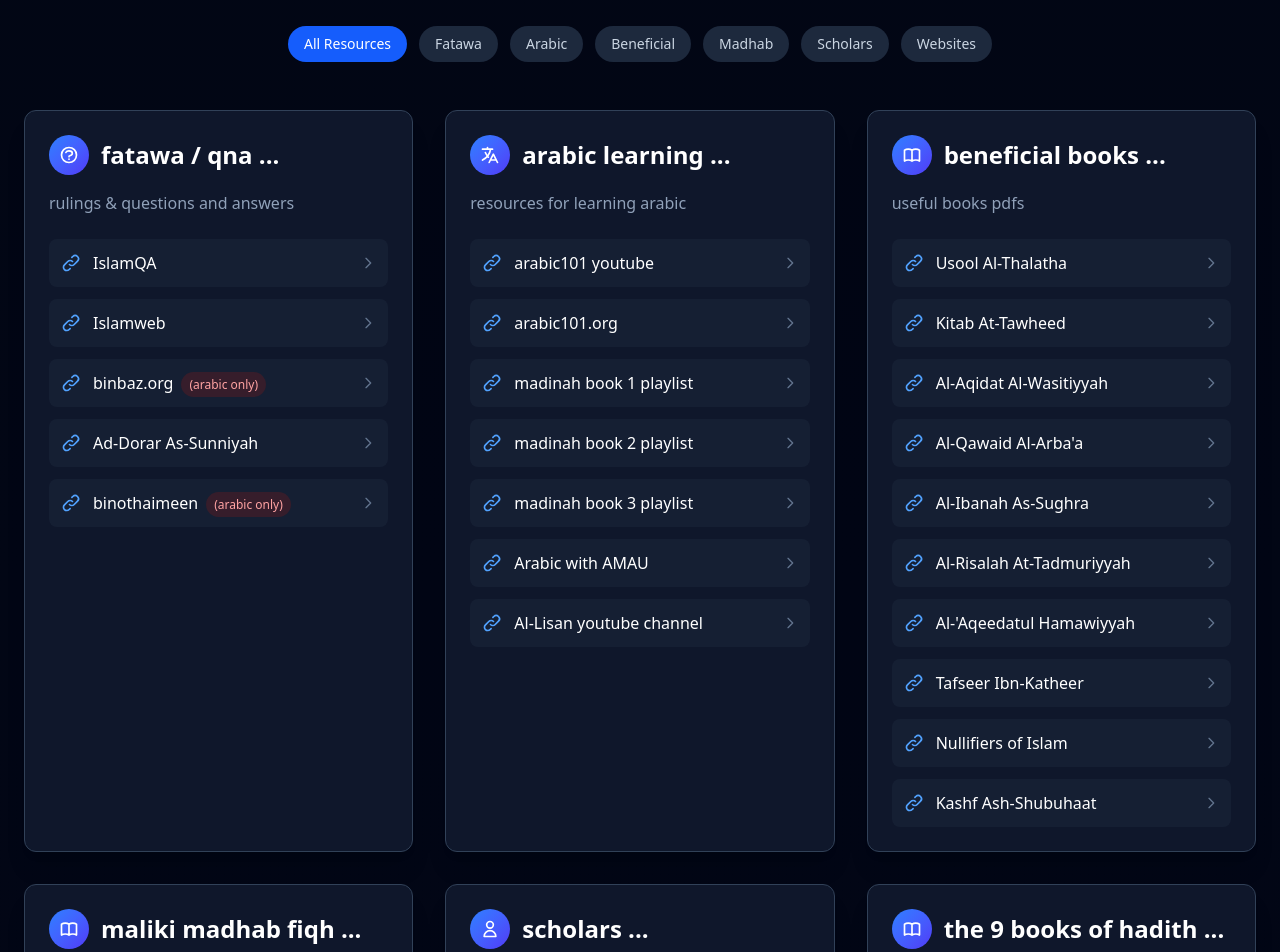
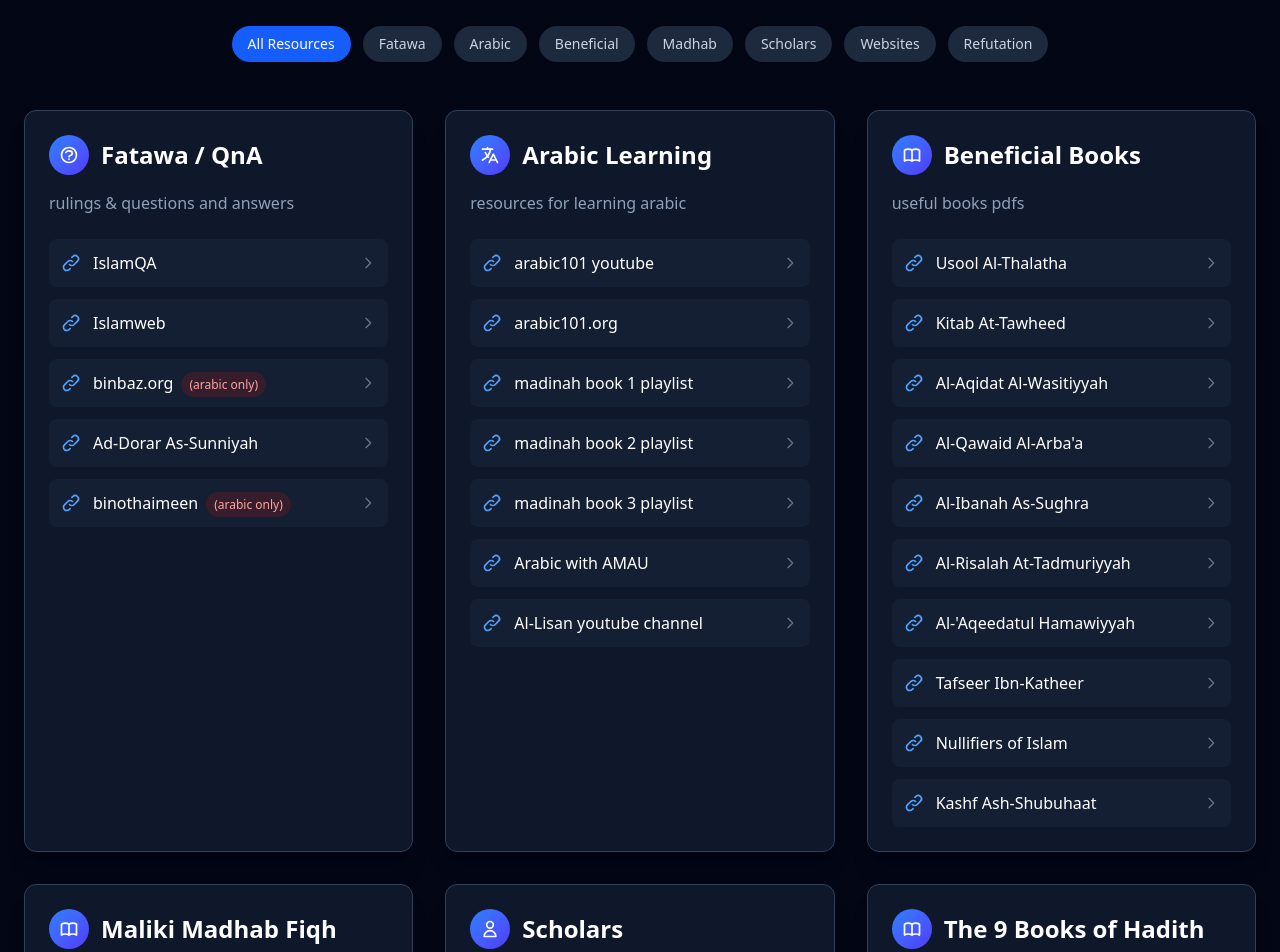
Before and after one commit to justifyman/muslimthread, a React (Vite) app: page / in a window 1280 px wide. Shown: the part 500-1452 px from the top of the page. Built offline with nearby package versions, Linux system fonts and the light colour scheme.

Commit message:
Update Threads.tsx

```diff
--- a/src/components/Threads.tsx
+++ b/src/components/Threads.tsx
@@ -2,6 +2,7 @@
 import { motion } from "framer-motion";
 import Hero from "./Hero";
 import Footer from "./Footer";
+import { link, sub, text } from "framer-motion/client";
 
 export default function Threads() {
   const [activeCategory, setActiveCategory] = useState<string | null>(null);
@@ -15,6 +16,7 @@
     "madhab",
     "scholars",
     "websites",
+    "refutation",
   ];
 
   const filteredSections = activeCategory
@@ -312,7 +314,7 @@
 // Data structure for sections
 const sections = [
   {
-    title: "fatawa / qna ...",
+    title: "Fatawa / QnA ",
     subtitle: "rulings & questions and answers",
     links: [
       { text: "IslamQA", url: "https://islamqa.info/" },
@@ -331,7 +333,7 @@
     ],
   },
   {
-    title: "arabic learning ...",
+    title: "Arabic Learning ",
     subtitle: "resources for learning arabic",
     links: [
       { text: "arabic101 youtube", url: "https://www.youtube.com/@Arabic101" },
@@ -359,7 +361,7 @@
     ],
   },
   {
-    title: "beneficial books ...",
+    title: "Beneficial Books ",
     subtitle: "useful books pdfs",
     links: [
       {
@@ -405,7 +407,7 @@
     ],
   },
   {
-    title: "maliki madhab fiqh ...",
+    title: "Maliki Madhab Fiqh ",
     subtitle: "links to books for learning maliki fiqh",
     links: [
       {
@@ -433,7 +435,7 @@
     ],
   },
   {
-    title: "scholars ...",
+    title: "Scholars ",
     subtitle: "trusted scholars to take from",
     links: [
       { text: "Abdusalaam Shuwayir" },
@@ -451,7 +453,7 @@
     ],
   },
   {
-    title: "the 9 books of hadith ...",
+    title: "The 9 Books of Hadith ",
     subtitle: "pdfs to the 9 books of hadith",
     links: [
       {
@@ -494,7 +496,7 @@
     ],
   },
   {
-    title: "shafii madhab fiqh ...",
+    title: "Shafii Madhab Fiqh ",
     subtitle: "links to books for learning shafii fiqh",
     links: [
       {
@@ -528,7 +530,7 @@
     ],
   },
   {
-    title: "beneficial websites ...",
+    title: "Beneficial Websites ",
     subtitle: "links to useful websites",
     links: [
       { text: "quran.com", url: "https://quran.com/" },
@@ -553,7 +555,7 @@
   },
 
   {
-    title: "non-scholars ...",
+    title: "Non-Scholars ",
     subtitle: "trusted non-scholars to take from",
     links: [
       {
@@ -581,7 +583,7 @@
     ],
   },
   {
-    title: "hanbali madhab fiqh ...",
+    title: "Hanbali Madhab Fiqh ",
     subtitle: "links to books for learning hanbali fiqh",
     links: [
       {
@@ -617,7 +619,7 @@
     ],
   },
   {
-    title: "hanafi madhab fiqh ...",
+    title: "Hanafi Madhab Fiqh ",
     subtitle: "links to books for learning hanafi fiqh",
     links: [
       {
@@ -634,4 +636,61 @@
       },
     ],
   },
+  {
+    title: "Refutation of Common Bid'ah",
+    subtitle: "refuting innovations that are widespread among the ummah today",
+    links: [
+      {
+        text: "ruling on bid'ah hasanah / good innovation",
+        url: "https://islamqa.info/en/answers/205/there-is-no-such-thing-as-bid146ah-hasanah-in-islam",
+      },
+      {
+        text: "mawlid / celebration of the Prophet ﷺ's birthday",
+        url: "https://islamqa.info/en/answers/249/celebrating-mawlid-al-nabi-muhammads-birthday-allowed",
+      },
+      {
+        text: "celebrating birthdays",
+        url: "https://islamqa.info/en/answers/1027/do-muslims-celebrate-birthdays",
+      },
+      {
+        text: "reciting intention for fasting out loud",
+        url: "https://islamqa.info/en/answers/37643/can-you-utter-intention-for-fasting-out-loud",
+      },
+      {
+        text: "saying “Sadaqa Allaah al-‘Azheem”",
+        url: "https://islamqa.info/en/answers/10119/saying-sadaqa-allaah-al-azeem",
+      },
+      {
+        text: "kissing the quran and swaying whilst reciting",
+        url: "https://islamqa.info/en/answers/2260/kissing-the-mus-haf-kissing-ones-fingers-and-swaying-whilst-reciting-quran",
+      },
+    ],
+  },
+  {
+    title: "Refutation of Widespread Haram",
+    subtitle: "refuting haram that are widespread among the ummah today",
+    links: [
+      {
+        text: "ruling on music",
+        url: "https://islamqa.info/en/answers/5000/is-music-haram",
+      },
+      {
+        text: "freemixing with the opposite gender",
+        url: "https://islamqa.info/en/answers/1200/evidence-prohibiting-of-mixing-of-men-and-women",
+      },
+      {
+        text: "ruling on drawing living beings",
+        url: "https://islamqa.info/en/answers/39806/ruling-on-drawing-animate-beings",
+      },
+      {
+        text: "ruling on boxing",
+        url: "https://islamqa.info/en/answers/10427/ruling-on-boxing",
+        note: "and other combat sports that involve hitting the face",
+      },
+      {
+        text: "ruling on vaping and smoking",
+        url: "https://islamqa.info/en/answers/201512/is-vaping-allowed",
+      },
+    ],
+  },
 ];
```
